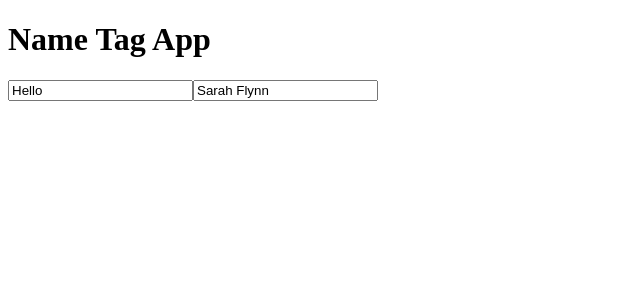
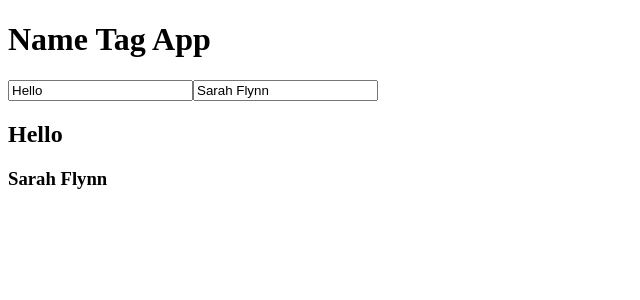
Before and after one commit to alchemy-fullstack-js-fall-2018/redux-quiz, a React app: page / in a window 1280 px wide. Shown: the top 300 px of the page, without its empty margins (0-640 px from the left). Built offline with nearby package versions, Linux system fonts and the light colour scheme.

Commit message:
name tag displaying to UI

```diff
--- a/src/components/app/App.js
+++ b/src/components/app/App.js
@@ -1,11 +1,13 @@
 import React, { Fragment } from 'react';
 import Controls from '../../containers/controls/Controls';
+import Display from '../../containers/display/Display';
 
 export default function App() {
   return (
     <Fragment>
       <h1>Name Tag App</h1>
       <Controls />
+      <Display />
     </Fragment>
   );
 }
```
